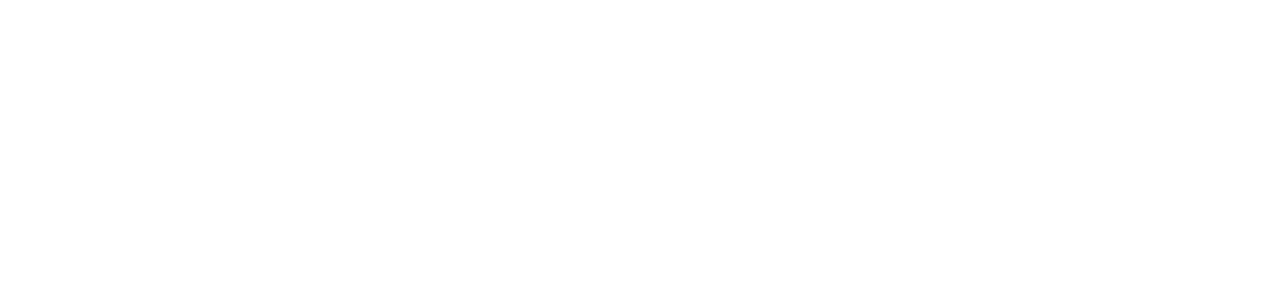
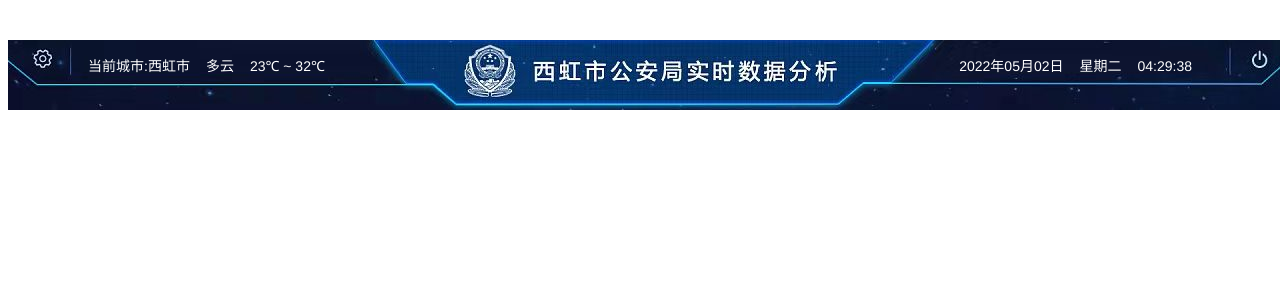
Before and after one commit to kehanhan/visualization, a Vue app: page / in a window 1280 px wide. Shown: the top 300 px of the page. Built offline with nearby package versions, Linux system fonts and the light colour scheme.

Commit message:
完成topBar组件

```diff
--- a/index.html
+++ b/index.html
@@ -4,7 +4,7 @@
     <meta charset="UTF-8" />
     <link rel="icon" href="/favicon.ico" />
     <meta name="viewport" content="width=device-width, initial-scale=1.0" />
-    <title>Vite App</title>
+    <title>西虹市公安局实时数据分析</title>
   </head>
   <body>
     <div id="app"></div>
--- a/src/App.vue
+++ b/src/App.vue
@@ -1,9 +1,12 @@
 <script setup lang="ts">
+import Home from "./components/Home.vue";
 // This starter template is using Vue 3 <script setup> SFCs
 // Check out https://vuejs.org/api/sfc-script-setup.html#script-setup
 </script>
 
-<template></template>
+<template>
+  <Home></Home>
+</template>
 
 <style>
 #app {
@@ -13,5 +16,7 @@
   text-align: center;
   color: #2c3e50;
   margin-top: 60px;
+  margin-left: auto;
+  margin-right: auto;
 }
 </style>
--- /dev/null
+++ b/src/components/Home.vue
@@ -0,0 +1,9 @@
+<template>
+  <TopBar></TopBar>
+</template>
+
+<script setup lang="ts">
+import TopBar from "./TopBar.vue";
+</script>
+
+<style lang="scss" scoped></style>
--- /dev/null
+++ b/src/components/TopBar.vue
@@ -0,0 +1,83 @@
+<template>
+  <header>
+    <div class="info">
+      <span class="city">当前城市:{{ status.city }}</span>
+      <span class="weather">{{ status.weather }}</span>
+      <span class="temperature"
+        >{{ status.minTemperature }} ~ {{ status.maxTemperature }}</span
+      >
+    </div>
+    <div class="time">
+      <span class="today">{{ currentTime.today }}</span>
+      <span class="weekday">{{ currentTime.weekDay }}</span>
+      <span class="time">{{ currentTime.time }}</span>
+    </div>
+  </header>
+</template>
+
+<script setup lang="ts">
+import { ref } from "vue";
+
+const status = ref({
+  city: "西虹市",
+  weather: "多云",
+  minTemperature: "23℃",
+  maxTemperature: "32℃",
+});
+const currentTime = ref({
+  today: "",
+  weekDay: "",
+  time: "",
+});
+const setTime = () => {
+  const format = (value: number) => {
+    if (value < 10) {
+      return "0" + value;
+    } else {
+      return value;
+    }
+  };
+
+  const date = new Date();
+  const year = date.getFullYear();
+  const month = format(date.getMonth() + 1);
+  const day = format(date.getDay());
+  const weeks = new Array(
+    "星期日",
+    "星期一",
+    "星期二",
+    "星期三",
+    "星期四",
+    "星期五",
+    "星期六"
+  );
+  const weekDay = weeks[date.getDay()];
+  const hour = format(date.getHours());
+  const minute = format(date.getMinutes());
+  const second = format(date.getSeconds());
+
+  currentTime.value.today = year + "年" + month + "月" + day + "日";
+  currentTime.value.weekDay = weekDay;
+  currentTime.value.time = hour + ":" + minute + ":" + second;
+};
+setTime();
+setInterval(setTime, 1000);
+</script>
+
+<style lang="scss" scoped>
+header {
+  height: px(70);
+  background: url("../assets/images/header_bg.jpg") no-repeat;
+  background-size: cover;
+  display: flex;
+  justify-content: space-between;
+  padding: px(15) px(80);
+  > div {
+    font-size: px(14);
+    color: white;
+    > span {
+      margin-right: px(16);
+    }
+  }
+}
+</style>
```
